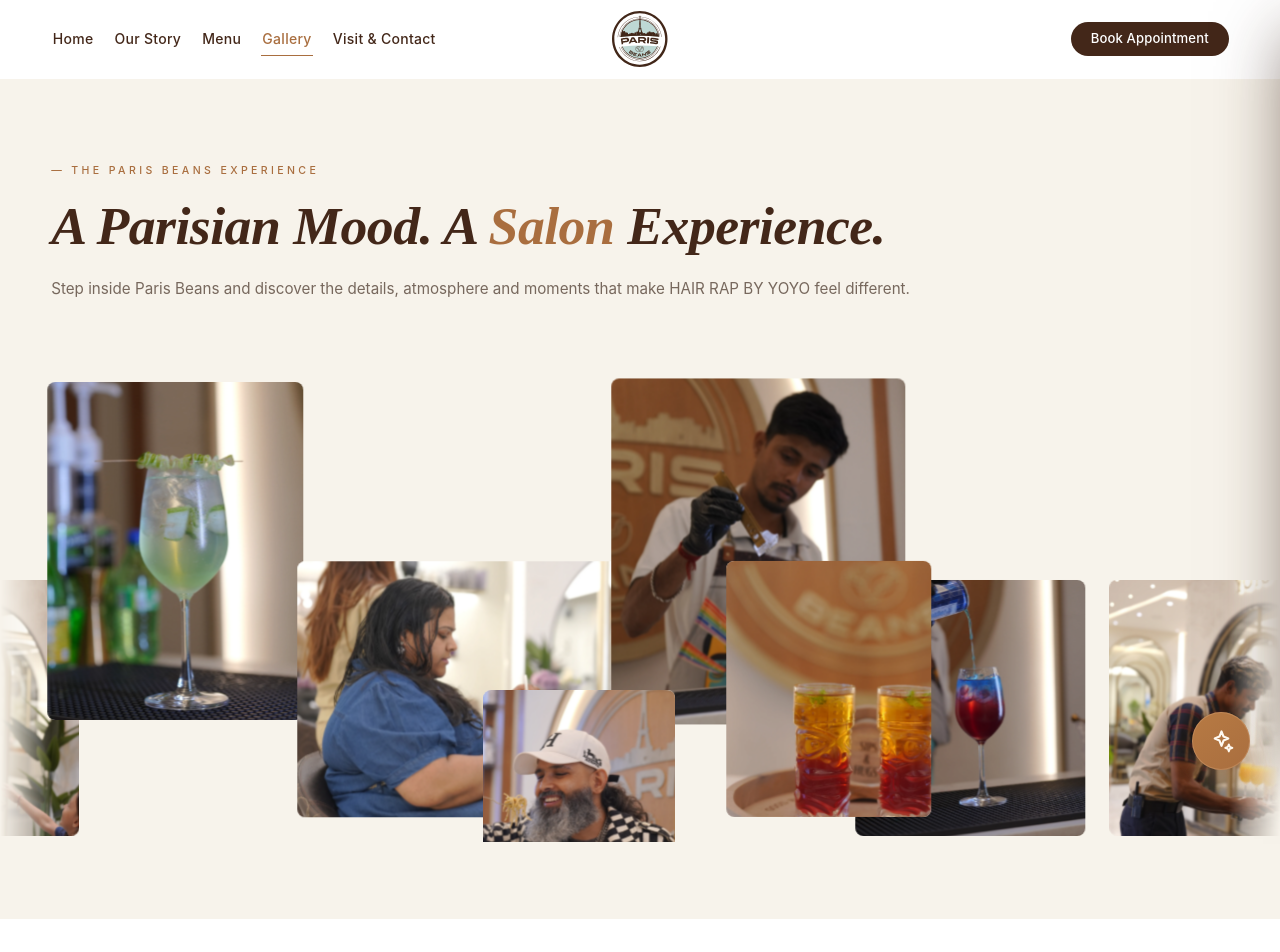
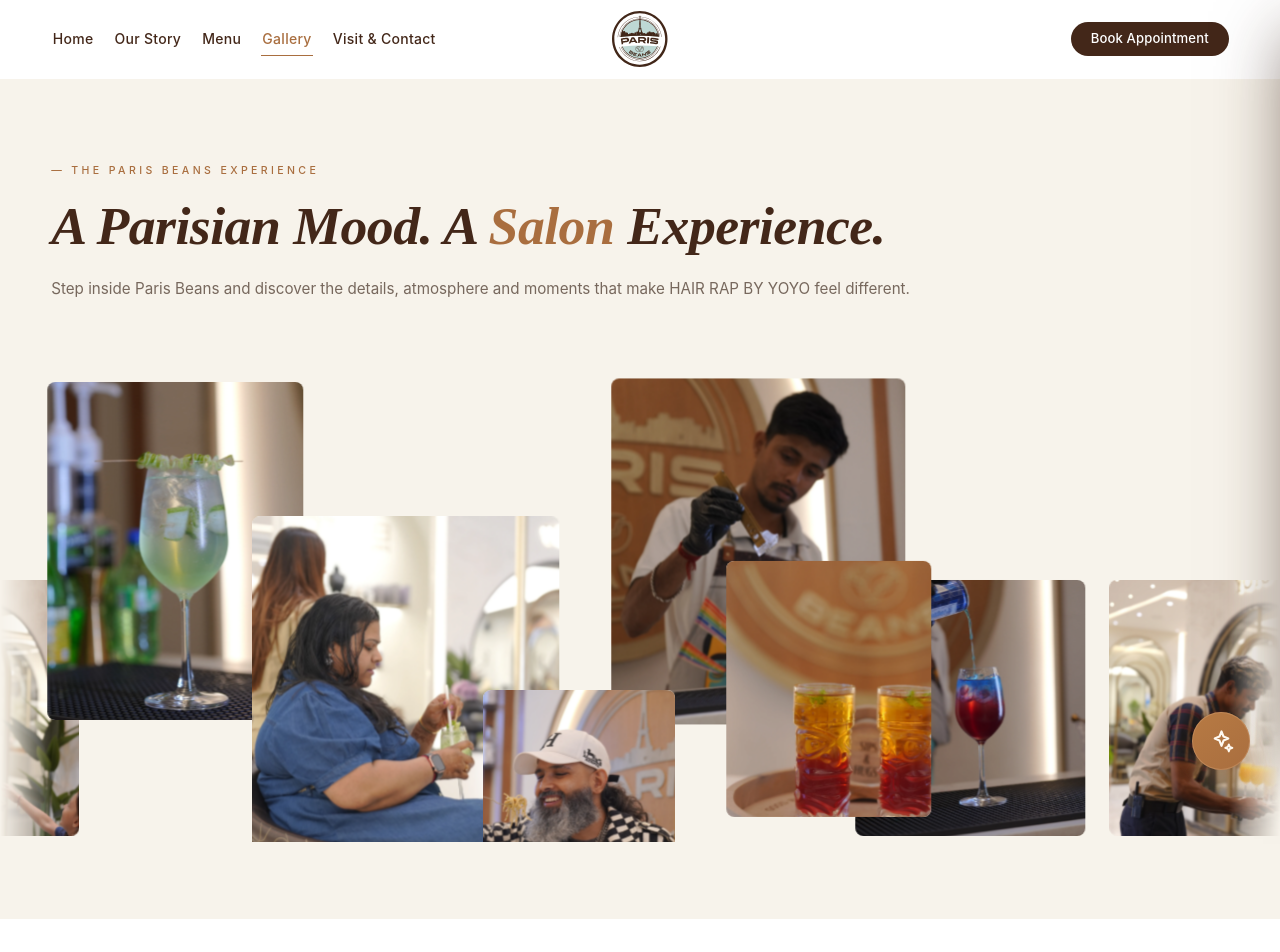
Before and after one commit to simlandikanchan-cmyk/Parisbeans, a React (Vite) app: page /gallery in a window 1280 px wide. Shown: the top 952 px of the page. Built offline with nearby package versions, Linux system fonts and the light colour scheme.

Commit message:
image size reduced

```diff
--- a/src/components/Gallery.css
+++ b/src/components/Gallery.css
@@ -147,10 +147,10 @@
 }
 
 .image-3 {
-  width: clamp(300px, 29vw, 420px);
-  height: clamp(190px, 20vw, 290px);
-  left: clamp(455px, 37.5vw, 542px);
-  top: clamp(170px, 16.5vw, 244px);
+  width: clamp(282px, 24vw, 360px);
+  height: clamp(333px, 28.4vw, 426px);
+  left: clamp(430px, 34vw, 510px);
+  top: clamp(120px, 13vw, 200px);
   animation-duration: 8.5s;
   animation-delay: -4s;
 }
```
